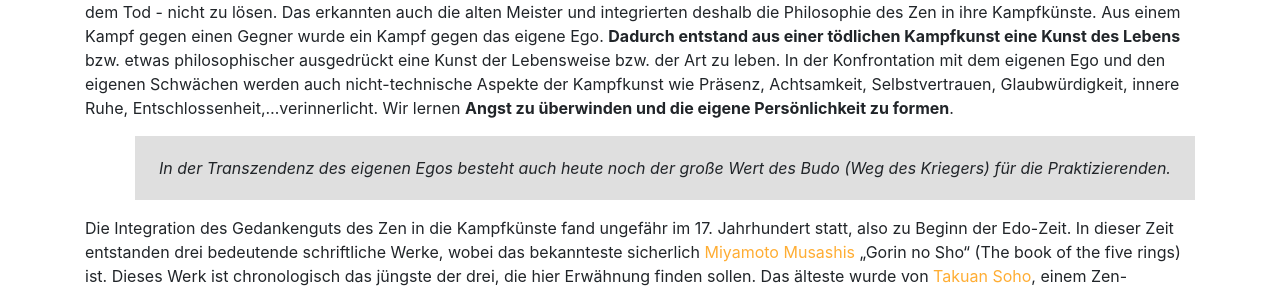
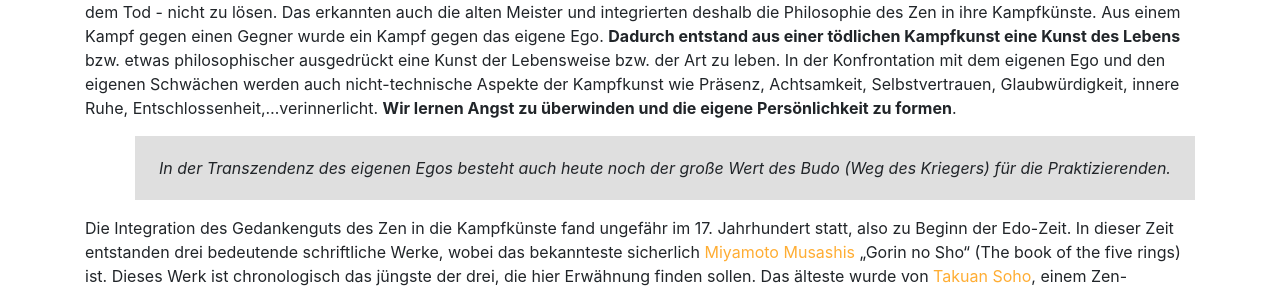
Before and after one commit to TWachs/aikinomichi-linz, a Jekyll site: the page built from aikidoAndZen.md, in a window 1280 px wide. Shown: the part 754-1045 px from the top of the page. Built offline with Jekyll 4.4.1, drawn with Linux system fonts in a browser that asks for light colours; nearby versions of some CDN libraries.

```diff
--- a/aikidoAndZen.md
+++ b/aikidoAndZen.md
@@ -13,7 +13,7 @@ Lieh Tzu hat es sinngemäß folgendermaßen ausgedrückt:
 
 Man könnte sagen, dass das Training bzw. der sportliche Wettkampf, mit seinen klar festgelegten Regeln und seinem klaren Verhaltenscodex, dem Spiel um Spielgeld bzw. dem Spiel um die Gürtelschnalle entsprechen. In einem „echten Kampf“ ist der Spieleinsatz aber unsere Gesundheit oder sogar unser Leben. Auch wenn im Training weder unsere Gesundheit noch unser Leben in Gefahr sind, beansprucht Aikido trotzdem mehr zu lehren als nur das Spiel um Spielgeld. Und das obwohl Aikido weder aggressiv noch auf rasche Effizienz bzw. das schnelle Erlernen von  Selbstverteidigungstechniken ausgerichtet ist. Durch die körperliche Auseinandersetzung mit einem „Partner-Gegner“ beschäftigen wir uns aber (in dem  geschützten Rahmen des Trainings) dennoch mit dem Thema Gewalt und letztendlich auch mit der Angst vor dem Tod.
 
-Die Kampfkünste des alten Bujutsu (Kunst des Krieges/Technik des Krieges) die das Töten lehrten, vermochten dieses Problem – die Angst vor dem Tod - nicht zu lösen. Das erkannten auch die alten Meister und integrierten deshalb die Philosophie des Zen in ihre Kampfkünste. Aus einem Kampf gegen einen Gegner wurde ein Kampf gegen das eigene Ego. **Dadurch entstand aus einer tödlichen Kampfkunst eine Kunst des Lebens** bzw. etwas philosophischer ausgedrückt eine Kunst der Lebensweise bzw. der Art zu leben. In der Konfrontation mit dem eigenen Ego und den eigenen Schwächen werden auch nicht-technische Aspekte der Kampfkunst wie Präsenz, Achtsamkeit, Selbstvertrauen, Glaubwürdigkeit, innere Ruhe, Entschlossenheit,...verinnerlicht. Wir lernen **Angst zu überwinden und die eigene Persönlichkeit zu formen**.
+Die Kampfkünste des alten Bujutsu (Kunst des Krieges/Technik des Krieges) die das Töten lehrten, vermochten dieses Problem – die Angst vor dem Tod - nicht zu lösen. Das erkannten auch die alten Meister und integrierten deshalb die Philosophie des Zen in ihre Kampfkünste. Aus einem Kampf gegen einen Gegner wurde ein Kampf gegen das eigene Ego. **Dadurch entstand aus einer tödlichen Kampfkunst eine Kunst des Lebens** bzw. etwas philosophischer ausgedrückt eine Kunst der Lebensweise bzw. der Art zu leben. In der Konfrontation mit dem eigenen Ego und den eigenen Schwächen werden auch nicht-technische Aspekte der Kampfkunst wie Präsenz, Achtsamkeit, Selbstvertrauen, Glaubwürdigkeit, innere Ruhe, Entschlossenheit,...verinnerlicht. **Wir lernen Angst zu überwinden und die eigene Persönlichkeit zu formen**.
 
 <blockquote><p style="text-align:center;">In der Transzendenz des eigenen Egos besteht auch heute noch der große Wert des Budo (Weg des Kriegers) für die Praktizierenden.</p></blockquote>
 
```
